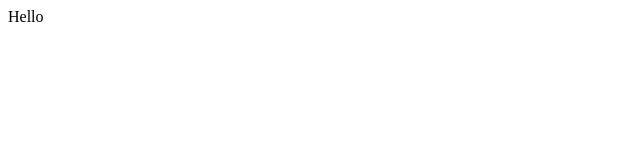
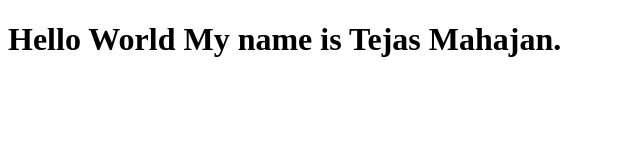
Before and after one commit to StevePierson0399/index, a plain HTML site: page index.html in a window 1280 px wide. Shown: the whole page, without its empty margins (0-640 px from the left). Drawn offline with Linux system fonts and the light colour scheme.

Commit message:
adding source files

```diff
--- a/index.html
+++ b/index.html
@@ -6,7 +6,7 @@
     <title>Document</title>
 </head>
 <body>
-    Hello
+    <h1>Hello World My name is Tejas Mahajan.</h1>
 
 </body>
 </html>
```
